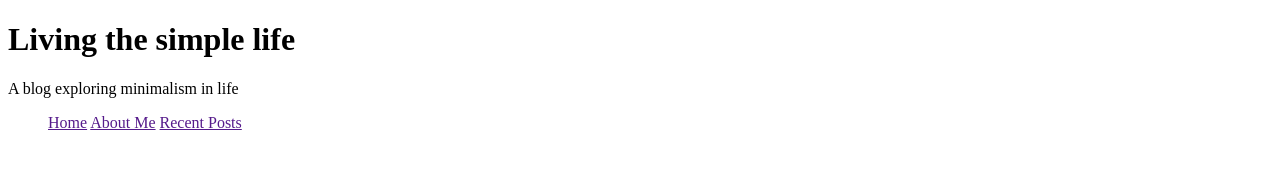
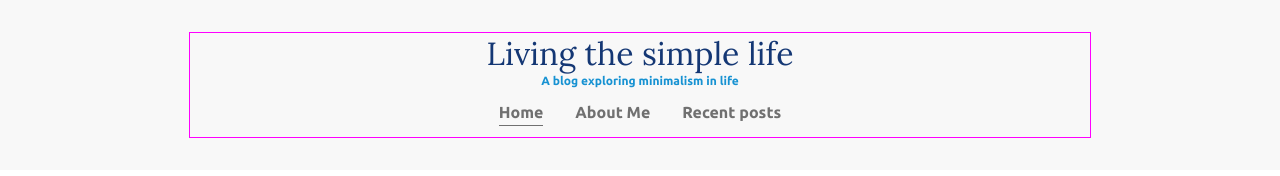
Before and after one commit to BradFabian/simplelifeblog, a plain HTML site: page index.html in a window 1280 px wide. Drawn offline with Linux system fonts and the light colour scheme.

Commit message:
set up nav bar

```diff
--- a/css/styles.css
+++ b/css/styles.css
@@ -0,0 +1,83 @@
+/*  Fonts
+-----
+font-family: 'Lora', serif;
+font-family: 'Ubuntu', sans-serif;
+*/
+
+body {
+  margin: 0;
+  font-family: "Ubuntu", sans-serif;
+}
+
+/* =================
+Typography
+================= */
+
+h1 {
+  font-family: "Lora", serif;
+  font-weight: 400;
+  color: #143774;
+  font-size: 2rem;
+  margin: 0;
+}
+
+.subtitle {
+  font-weight: 700;
+  color: #1792d2;
+  font-size: 0.75rem;
+  margin: 0;
+}
+
+/* =================
+Layout
+================= */
+
+.container {
+  width: 90%;
+  max-width: 900px;
+  border: 1px solid magenta;
+  margin: 0 auto;
+}
+
+.container-nav {
+  display: flex;
+}
+
+header {
+  text-align: center;
+  background: #f8f8f8;
+  padding: 2em 0;
+}
+
+/* navigation */
+
+nav ul {
+  list-style: none;
+  padding: 0;
+  display: flex;
+  justify-content: center;
+}
+
+nav li {
+  margin: 0 1em;
+}
+
+nav a {
+  text-decoration: none;
+  color: #707070;
+  font-weight: 700;
+  padding: 0.25em 0;
+}
+
+nav a:hover,
+nav a:focus {
+  color: #1792d2;
+}
+
+.current-page {
+  border-bottom: 1px solid #707070;
+}
+
+.current-page:hover {
+  color: #707070;
+}
--- a/index.html
+++ b/index.html
@@ -4,21 +4,33 @@
     <meta charset="UTF-8" />
     <meta name="viewport" content="width=device-width, initial-scale=1.0" />
     <title>Simple Life</title>
+    <link
+      href="https://fonts.googleapis.com/css?family=Lora|Ubuntu:400,700&display=swap"
+      rel="stylesheet"
+    />
+    <link rel="stylesheet" href="css/styles.css" />
   </head>
   <body>
-      <header>
-          <div class="site-title">
-              <h1>
-                  Living the simple life
-              </h1>
-              <p class="subtitle">A blog exploring minimalism in life</p>
-          </div>
+    <header>
+      <div class="container .container-nav">
+        <div class="site-title">
+          <h1>Living the simple life</h1>
+          <p class="subtitle">A blog exploring minimalism in life</p>
+        </div>
         <nav>
-        <ul>
-            <il><a href="">Home</a></il>
-            <il><a href="">About Me</a></il>
-            <il><a href="">Recent Posts</a></il>
-        </ul></header>
-
-  </nav></body>
+          <ul class="nav-list">
+            <li class="nav-list-item">
+              <a class="nav-link current-page" href="#">Home</a>
+            </li>
+            <li class="nav-list-item">
+              <a class="nav-link" href="#">About Me</a>
+            </li>
+            <li class="nav-list-item">
+              <a class="nav-link" href="#">Recent posts</a>
+            </li>
+          </ul>
+        </nav>
+      </div>
+    </header>
+  </body>
 </html>
```
